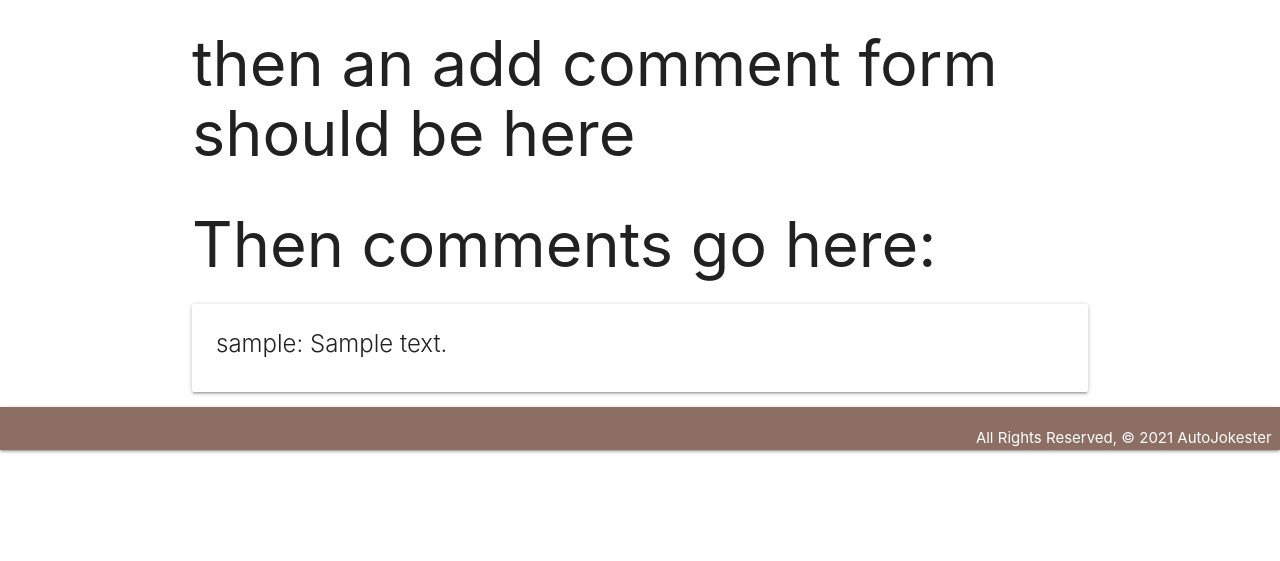
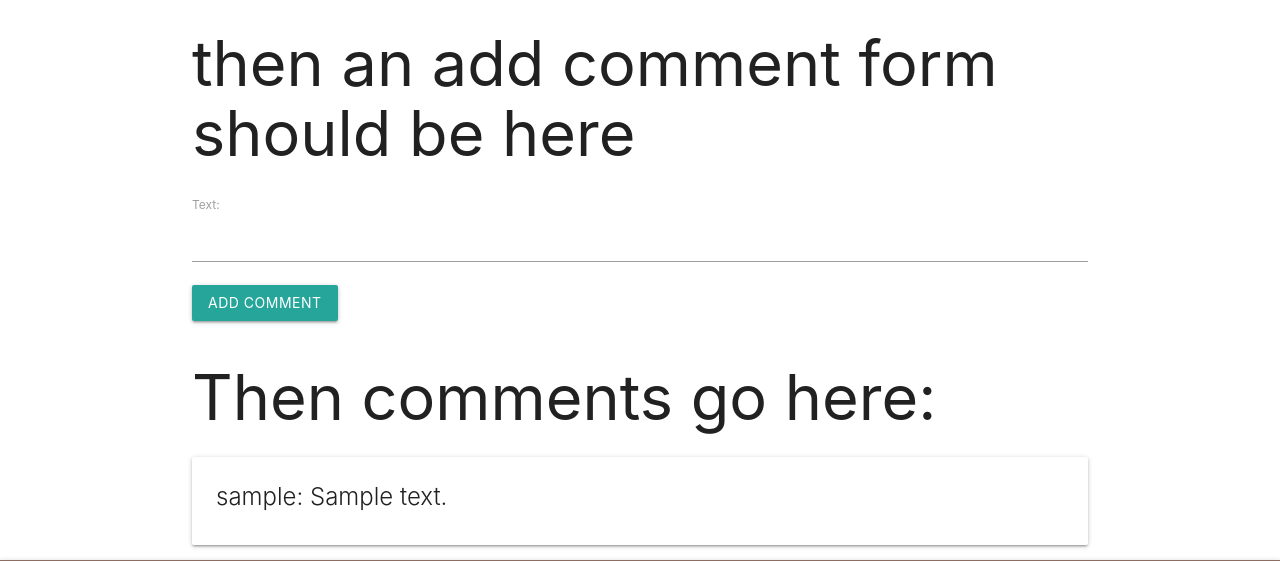
Before and after one commit to sean-yates/Auto-Jokester, a Django app: page /jokes/1/comments/ in a window 1280 px wide. Shown: the part 305-866 px from the top of the page. Before the commit the page ends 758 px from the top, so only its background shows below. Run offline with Django 3.2, Linux system fonts and the light colour scheme; tables that the repository leaves empty hold one stand-in row (values such as "Sample post").

Commit message:
current status before pulling submaster

```diff
--- a/main_app/forms.py
+++ b/main_app/forms.py
@@ -1,5 +1,5 @@
 from django.forms import ModelForm
-from .models import Joke
+from .models import Joke, Comment
 
 class JokeForm(ModelForm):
   class Meta:
@@ -10,3 +10,11 @@ class JokeForm(ModelForm):
         'category',
         'createdBy',
         ]
+
+
+class CommentForm(ModelForm):
+  class Meta:
+    model = Comment
+    fields = [
+      'text'
+    ]
--- a/main_app/templates/comments.html
+++ b/main_app/templates/comments.html
@@ -5,7 +5,11 @@
 
 
 <h1>then an add comment form should be here</h1>
-
+<form action="{% url 'add_comment' joke.id %}" method="post">
+  {% csrf_token %}
+  {{ comment_form.as_p }}
+  <input type="submit" class="btn" value="Add Comment" />
+</form>
 
 <h1>Then comments go here:</h1>
 {% for comment in joke.comment_set.all %}
--- a/main_app/urls.py
+++ b/main_app/urls.py
@@ -10,6 +10,7 @@ urlpatterns = [
     path('<str:category>_joke_by_id/', views.joke_by_id, name='joke_by_id'),
     path('<str:category>_joke_search/', views.joke_search, name='joke_search'),
     path('jokes/<int:joke_id>/comments/', views.comments, name='joke_comments'),
+    path('jokes/<int:joke_id>/comments/add_comment/', views.add_comment, name='add_comment'),
     path('<str:category>/', views.joke_category, name='joke_category'),
 
     path('accounts/signup/', views.signup, name='signup'),
--- a/main_app/views.py
+++ b/main_app/views.py
@@ -6,7 +6,7 @@ from django.contrib.auth.forms import UserCreationForm
 # import requests
 import datetime
 from .models import Joke, CATEGORIES, Comment
-from .forms import JokeForm
+from .forms import JokeForm, CommentForm
 
 # API_KEY = '4967ac58d9msh8e3af7a90bbc99dp19e443jsnc0ddfc3ec16a'
 
@@ -181,7 +181,18 @@ def signup(request):
 
 def comments(request, joke_id):
     joke = Joke.objects.get(id=joke_id)
+    comment_form = CommentForm()
     context = {
-        'joke': joke
+        'joke': joke,
+        'comment_form': comment_form
     }
     return render(request, 'comments.html', context)
+
+def add_comment(request, joke_id):
+    form = CommentForm(request.POST)
+    if form.is_valid():
+        new_comment = form.save(commit=False)
+        new_comment.joke_id = joke_id
+        # new_comment.user_id = need to figure out how it assigns it to current user
+        new_comment.save()
+    return redirect('comments', joke_id=joke_id)
```
Also changed, not shown: main_app/migrations/0007_merge_0005_alter_joke_category_0006_comment_joke.py (added).
